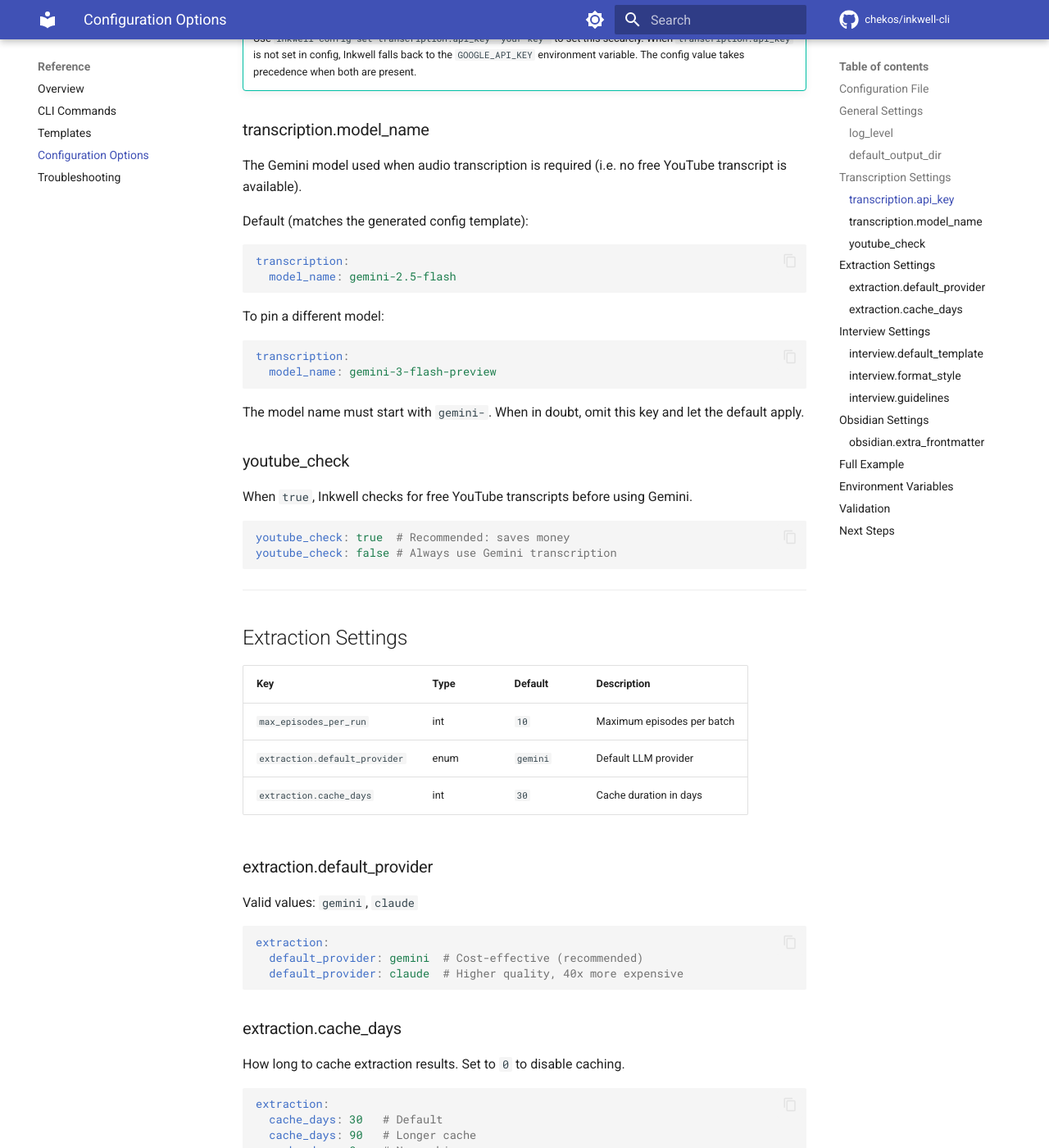
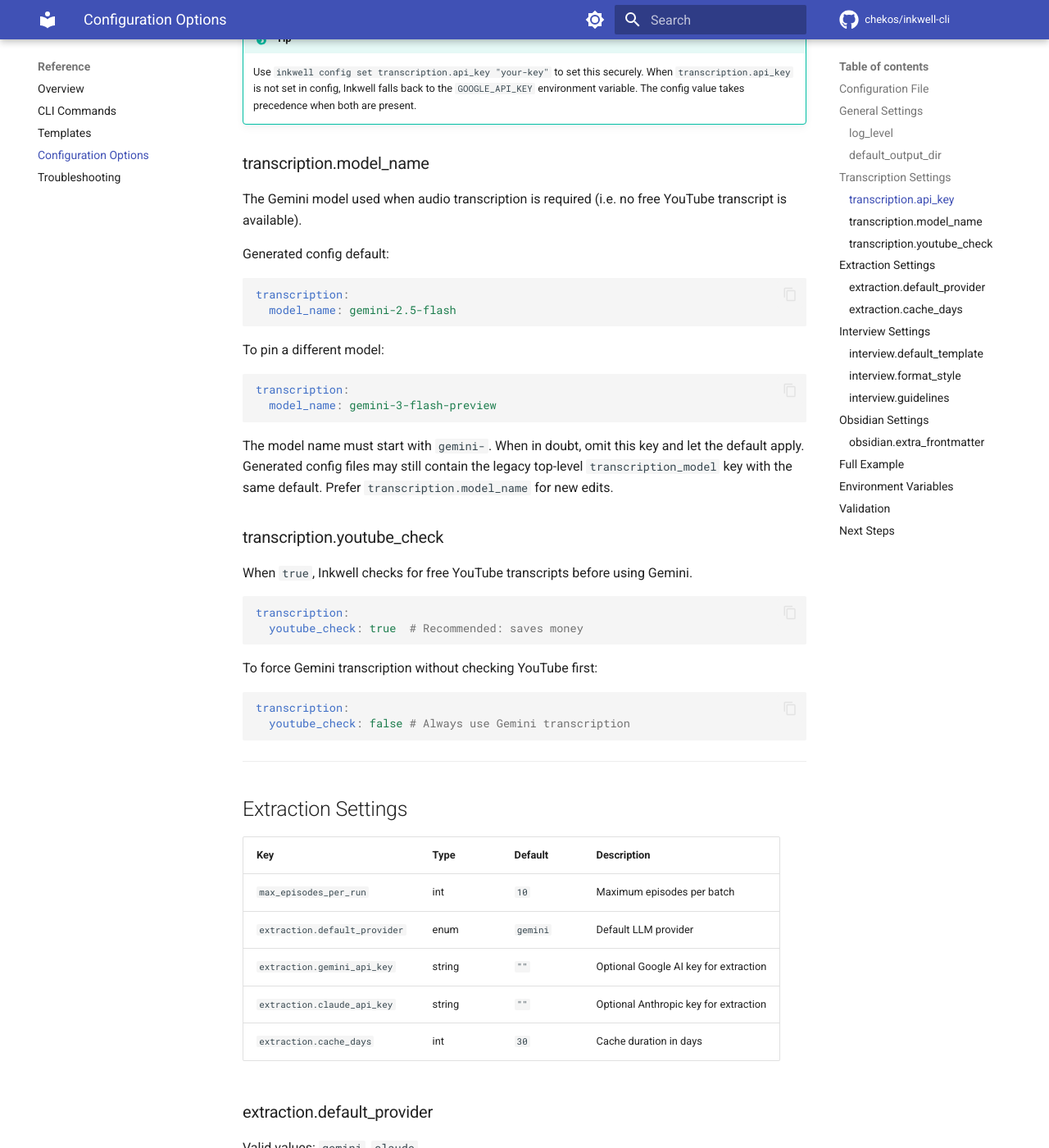
Before and after one commit to chekos/inkwell-cli, an MkDocs documentation site: the page built from docs/reference/config-options.md, in a window 1280 px wide and 1400 px high, scrolled down 1577 px. Shown: the whole window at 82% size. Built offline with MkDocs 1.6.1 and Material for MkDocs 9.7.7, drawn with Linux system fonts in a browser that asks for light colours; comment, search, counter and statistics services are not loaded; some of the changed text lies outside the part shown.

Commit message:
docs: refresh model config language

````diff
--- a/docs/reference/config-options.md
+++ b/docs/reference/config-options.md
@@ -43,7 +43,7 @@ default_output_dir: $HOME/notes/podcasts
 |-----|------|---------|-------------|
 | `transcription.api_key` | string | `""` | Google AI API key |
 | `transcription.model_name` | string | `gemini-2.5-flash` | Gemini model for transcription |
-| `youtube_check` | boolean | `true` | Check YouTube for transcripts first |
+| `transcription.youtube_check` | boolean | `true` | Check YouTube for transcripts first |
 
 ### transcription.api_key
 
@@ -62,7 +62,7 @@ transcription:
 
 The Gemini model used when audio transcription is required (i.e. no free YouTube transcript is available).
 
-Default (matches the generated config template):
+Generated config default:
 
 ```yaml
 transcription:
@@ -77,14 +77,24 @@ transcription:
 ```
 
 The model name must start with `gemini-`. When in doubt, omit this key and let the default apply.
+Generated config files may still contain the legacy top-level
+`transcription_model` key with the same default. Prefer
+`transcription.model_name` for new edits.
 
-### youtube_check
+### transcription.youtube_check
 
 When `true`, Inkwell checks for free YouTube transcripts before using Gemini.
 
 ```yaml
-youtube_check: true  # Recommended: saves money
-youtube_check: false # Always use Gemini transcription
+transcription:
+  youtube_check: true  # Recommended: saves money
+```
+
+To force Gemini transcription without checking YouTube first:
+
+```yaml
+transcription:
+  youtube_check: false # Always use Gemini transcription
 ```
 
 ---
@@ -95,6 +105,8 @@ youtube_check: false # Always use Gemini transcription
 |-----|------|---------|-------------|
 | `max_episodes_per_run` | int | `10` | Maximum episodes per batch |
 | `extraction.default_provider` | enum | `gemini` | Default LLM provider |
+| `extraction.gemini_api_key` | string | `""` | Optional Google AI key for extraction |
+| `extraction.claude_api_key` | string | `""` | Optional Anthropic key for extraction |
 | `extraction.cache_days` | int | `30` | Cache duration in days |
 
 ### extraction.default_provider
@@ -104,6 +116,12 @@ Valid values: `gemini`, `claude`
 ```yaml
 extraction:
   default_provider: gemini  # Cost-effective (recommended)
+```
+
+To use Claude for extraction:
+
+```yaml
+extraction:
   default_provider: claude  # Higher quality, 40x more expensive
 ```
 
@@ -209,12 +227,15 @@ default_output_dir: ~/ObsidianVault/podcasts
 # Transcription
 transcription:
   api_key: "your-google-ai-key"
-youtube_check: true
+  model_name: gemini-2.5-flash
+  youtube_check: true
 
 # Extraction
 max_episodes_per_run: 10
 extraction:
   default_provider: gemini
+  gemini_api_key: ""  # optional; falls back to transcription.api_key
+  claude_api_key: ""  # optional; can also use ANTHROPIC_API_KEY
   cache_days: 30
 
 # Interview
````
Also changed, not shown: README.md (+19 -13 lines), docs/getting-started/first-episode.md (+3 -1 lines), docs/getting-started/installation.md (+12 -5 lines), docs/getting-started/quickstart.md (+4 -1 lines), docs/user-guide/configuration.md (+13 -13 lines).
